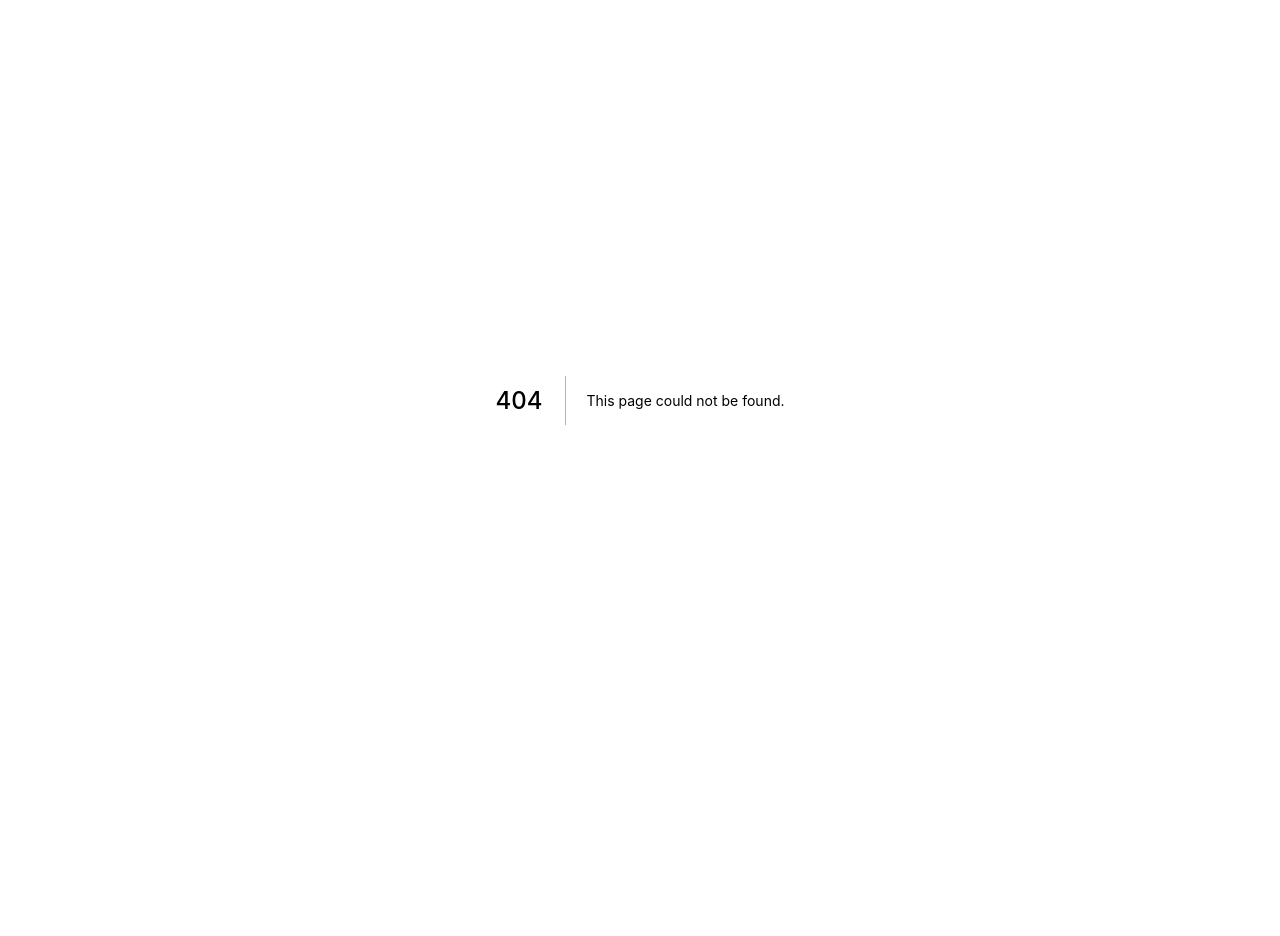
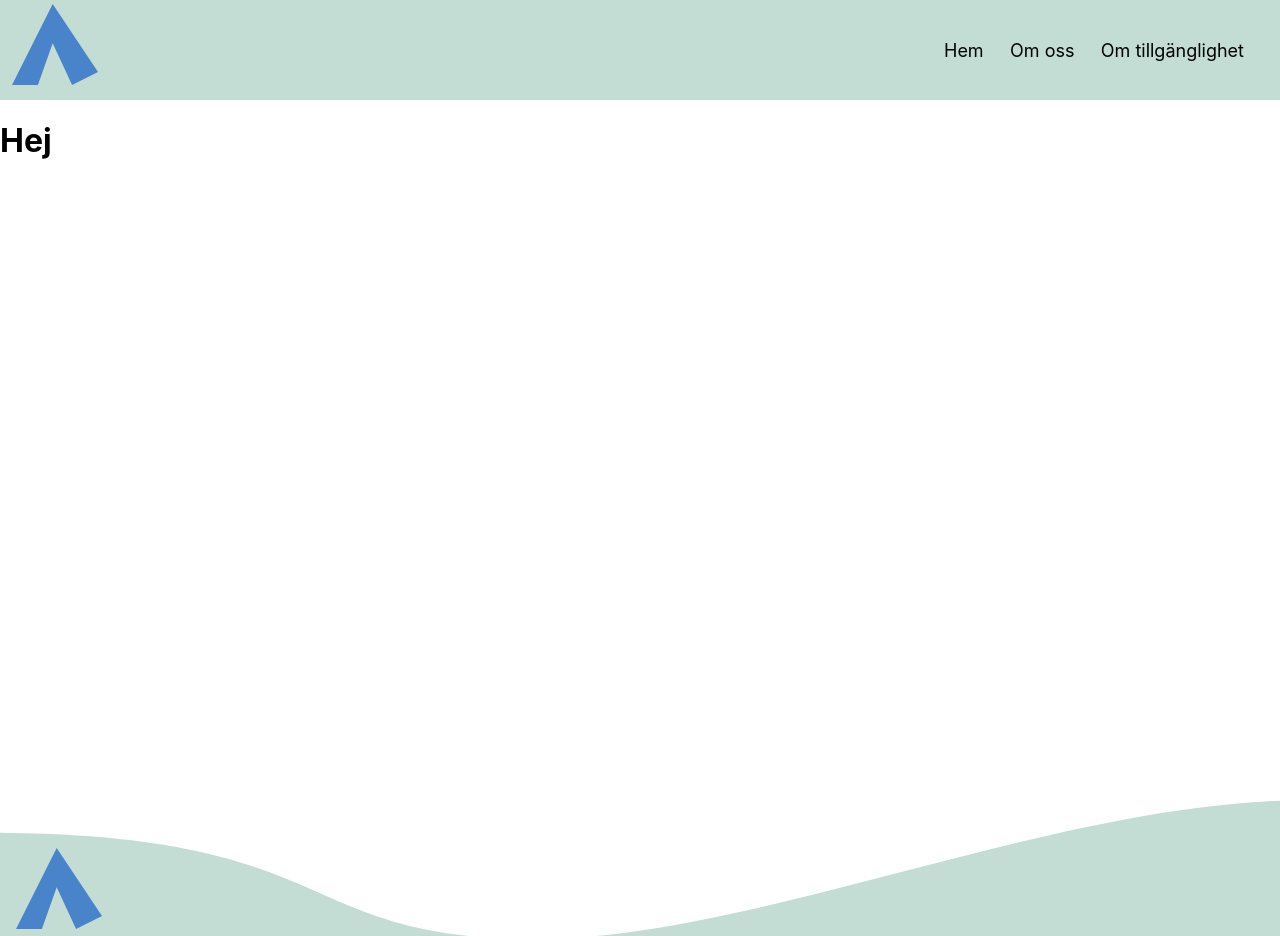
Before and after one commit to h-emma/x-work, a Next.js app: page /om-tillganglighet in a window 1280 px wide. Before the commit this address had no page. Shown: the top 936 px of the page. Before the commit the page ends 800 px from the top, so only its background shows below. Built offline with nearby package versions, Linux system fonts and the light colour scheme.

Commit message:
Create om-tillganglighet.js

```diff
--- /dev/null
+++ b/pages/om-tillganglighet.js
@@ -0,0 +1,21 @@
+import Head from "next/head";
+import Navbar from "../components/Navbar/Navbar";
+import Footer from "../components/Footer/Footer";
+
+export default function AboutAccessibility() {
+  return (
+    <div>
+      <Head>
+        <title>Create Next App</title>
+        <meta name="description" content="Generated by create next app" />
+        <link rel="icon" href="/favicon.ico" />
+      </Head>
+
+      <main>
+        <Navbar></Navbar>
+        <h1>Hej</h1>
+      </main>
+      <Footer></Footer>
+    </div>
+  );
+}
```
